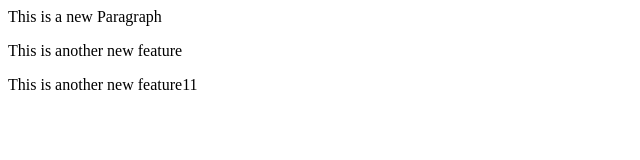
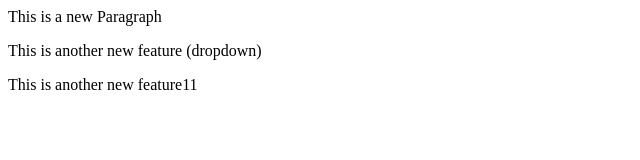
Before and after one commit to shivamx9/LocalRepo, a plain HTML site: page index.html in a window 1280 px wide. Shown: the full height of the page, 0-640 px from the left. Drawn offline with Linux system fonts and the light colour scheme.

Commit message:
Add dropdown

```diff
--- a/index.html
+++ b/index.html
@@ -1,3 +1,3 @@
 <p>This is a new Paragraph</p>
-<p>This is another new feature</p>
+<p>This is another new feature (dropdown)</p>
 <p>This is another new feature11</p>
```
